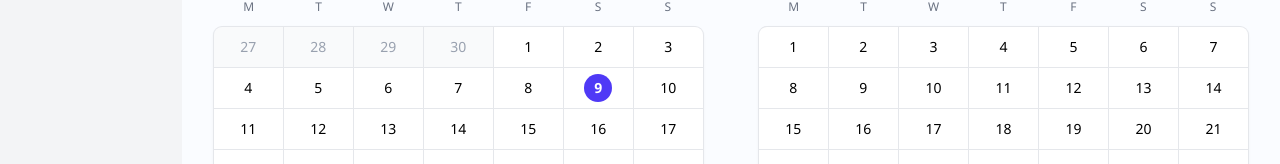
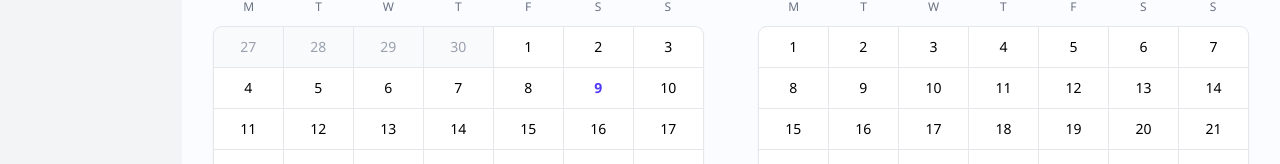
Before and after one commit to nickvunen/truckify-frontend, a React (Vite) app: page / in a window 1280 px wide. Shown: the part 209-373 px from the top of the page. Built offline with nearby package versions, Linux system fonts and the light colour scheme; no server answers.

Commit message:
Add basic version of selection

```diff
--- a/src/components/Calendar.tsx
+++ b/src/components/Calendar.tsx
@@ -1,5 +1,5 @@
 import React from "react";
-import dayjs from "dayjs";
+import dayjs, { Dayjs } from "dayjs";
 import { ChevronLeftIcon, ChevronRightIcon } from "@heroicons/react/20/solid";
 
 import MonthCalendar from "./MonthCalendar";
@@ -8,17 +8,54 @@ import getCalendarDaysInMonth from "../utils/getCalendayDaysInMonth";
 const Calendar: React.FC = () => {
   const [currentDate, setCurrentDate] = React.useState(dayjs());
 
-  const onSetMonth = (direction: 'prev' | 'next') => {
-    if (direction === 'prev') {
-      setCurrentDate(currentDate.subtract(1, 'month'));
+  const [selectedStartDate, setSelectedStartDate] =
+    React.useState<Dayjs | null>(null);
+  const [selectedEndDate, setSelectedEndDate] = React.useState<Dayjs | null>(
+    null
+  );
+
+  const onSelectDate = (date: Dayjs) => {
+    if (
+      selectedStartDate &&
+      selectedStartDate.format("DD-MM-YYYY") !== date.format("DD-MM-YYYY")
+    ) {
+      setSelectedEndDate(date);
     } else {
-      setCurrentDate(currentDate.add(1, 'month'));
+      setSelectedStartDate(date);
     }
-  }
+  };
+
+  const selectedRange = React.useMemo(() => {
+    if (!selectedStartDate || !selectedEndDate) return [];
+
+    const days: Dayjs[] = [];
+    const diff = selectedEndDate.diff(selectedStartDate, "day");
+
+    for (let i = 0; i <= diff; i++) {
+      days.push(selectedStartDate.add(i, "day"));
+    }
+
+    return days.map((date) => ({
+      date,
+      day: date.date(),
+      full: date.format("DD-MM-YYYY")
+    }));
+  }, [selectedStartDate, selectedEndDate]);
+
+  const onSetMonth = (direction: "prev" | "next") => {
+    setSelectedStartDate(null);
+    setSelectedEndDate(null);
+
+    if (direction === "prev") {
+      setCurrentDate(currentDate.subtract(1, "month"));
+    } else {
+      setCurrentDate(currentDate.add(1, "month"));
+    }
+  };
 
   const currentMonth = React.useMemo(() => {
     return {
-      name: currentDate.format('MMMM'),
+      name: currentDate.format("MMMM"),
       days: getCalendarDaysInMonth(currentDate.month(), currentDate.year()),
     };
   }, [currentDate]);
@@ -27,21 +64,20 @@ const Calendar: React.FC = () => {
     const nextMonthDate = currentDate.add(1, "month");
 
     return {
-      name: nextMonthDate.format('MMMM'),
+      name: nextMonthDate.format("MMMM"),
       days: getCalendarDaysInMonth(nextMonthDate.month(), nextMonthDate.year()),
     };
   }, [currentDate]);
 
-
   return (
     <div>
       <h2 className="text-center text-2xl font-bold mb-8">
-        { currentDate.format('YYYY') }
+        {currentDate.format("YYYY")}
       </h2>
       <div className="relative grid grid-cols-1 gap-x-14 md:grid-cols-2">
         <button
           type="button"
-          onClick={() => onSetMonth('prev')}
+          onClick={() => onSetMonth("prev")}
           className="absolute -top-1 -left-1.5 flex items-center justify-center p-1.5 text-gray-400 hover:text-gray-500 cursor-pointer"
         >
           <span className="sr-only">Previous month</span>
@@ -49,14 +85,24 @@ const Calendar: React.FC = () => {
         </button>
         <button
           type="button"
-          onClick={() => onSetMonth('next')}
+          onClick={() => onSetMonth("next")}
           className="absolute -top-1 -right-1.5 flex items-center justify-center p-1.5 text-gray-400 hover:text-gray-500 cursor-pointer"
         >
           <span className="sr-only">Next month</span>
           <ChevronRightIcon className="size-5" aria-hidden="true" />
         </button>
-        <MonthCalendar name={currentMonth.name} days={currentMonth.days} />
-        <MonthCalendar name={nextMonth.name} days={nextMonth.days} />
+        <MonthCalendar
+          name={currentMonth.name}
+          days={currentMonth.days}
+          selectedRange={selectedRange}
+          onSelectDate={onSelectDate}
+        />
+        <MonthCalendar
+          name={nextMonth.name}
+          days={nextMonth.days}
+          selectedRange={selectedRange}
+          onSelectDate={onSelectDate}
+        />
       </div>
       {/* <section className="mt-12">
         <h2 className="text-base font-semibold text-gray-900">Upcoming events</h2>
--- a/src/components/MonthCalendar.tsx
+++ b/src/components/MonthCalendar.tsx
@@ -10,10 +10,18 @@ type Props = {
     full: string;
     isCurrentMonth: boolean;
   }[];
+  selectedRange: {
+    date: Dayjs;
+    day: number;
+    full: string;
+  }[];
+  onSelectDate: (date: Dayjs) => void;
 };
 
-const TODAY = dayjs().format('DD-MM-YYYY');
-const MonthCalendar: React.FC<Props> = ({ name, days }) => {
+const TODAY = dayjs().format("DD-MM-YYYY");
+const MonthCalendar: React.FC<Props> = ({ name, days, selectedRange, onSelectDate }) => {
+  const selectedDays = selectedRange.map((date) => date.full);
+
   return (
     <section className="text-center">
       <h2 className="text-sm font-semibold text-gray-900">{name}</h2>
@@ -36,16 +44,20 @@ const MonthCalendar: React.FC<Props> = ({ name, days }) => {
               dayIdx === 6 && "rounded-tr-lg",
               dayIdx === days.length - 7 && "rounded-bl-lg",
               dayIdx === days.length - 1 && "rounded-br-lg",
-              day.isCurrentMonth && "bg-white hover:bg-gray-50 text-black cursor-pointer",
-              !day.isCurrentMonth && "bg-gray-50 text-gray-400 hover:bg-gray-100",
+              day.isCurrentMonth &&
+                "bg-white hover:bg-gray-50 text-black cursor-pointer",
+              !day.isCurrentMonth &&
+                "bg-gray-50 text-gray-400 hover:bg-gray-100",
               "relative py-1.5 focus:z-10"
             )}
+            onClick={() => onSelectDate(day.date)}
           >
             <time
               dateTime={day.full}
               className={classNames(
-                day.full === TODAY && 'bg-indigo-600 font-semibold text-white',
-                'mx-auto flex size-7 items-center justify-center rounded-full',
+                day.full === TODAY && "text-indigo-600 font-semibold",
+                selectedDays.includes(day.full) && "text-white bg-indigo-600",
+                "mx-auto flex size-7 items-center justify-center rounded-full"
               )}
             >
               {day.day}
```
Also changed, not shown: src/utils/getCalendayDaysInMonth.ts (line endings or trailing spaces).
